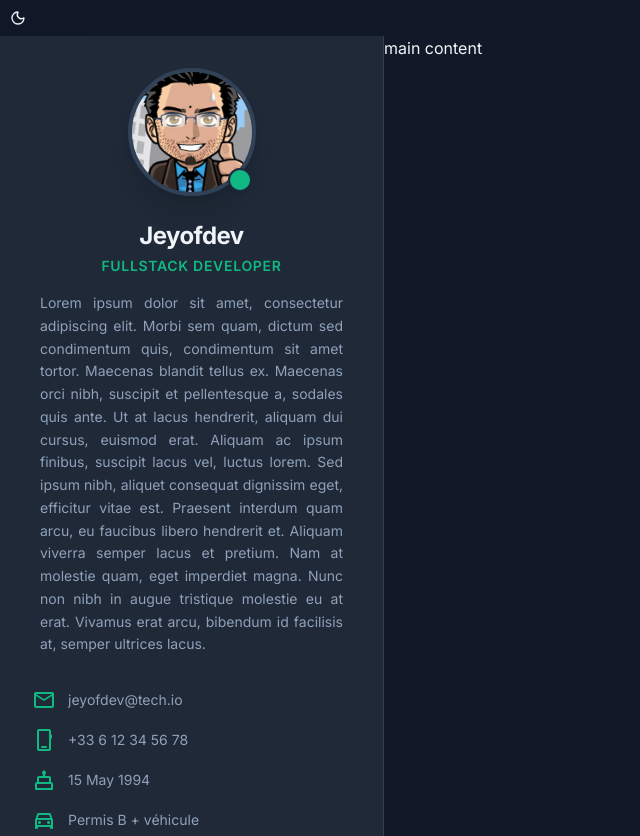
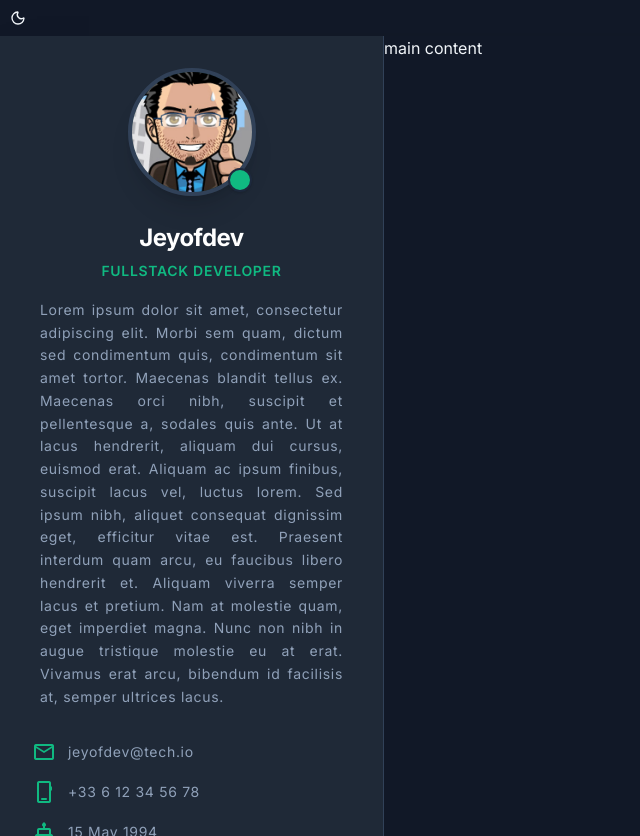
Before and after one commit to jeyofdev/my-interactive-cv, a Next.js app: page /cv in a window 1280 px wide. Shown: the whole page, without its empty margins (0-640 px from the left). Built offline with nearby package versions, Linux system fonts and the light colour scheme.

Commit message:
refactor: adapt component typography to use as child

```diff
--- a/app/(resume)/cv/page.tsx
+++ b/app/(resume)/cv/page.tsx
@@ -52,11 +52,11 @@ const ResumePage = () => {
 					</div>
 
 					{/* Profile name + job */}
-					<h1 className="text-2xl font-bold tracking-tight surface-muted-foreground-secondary capitalize">
-						{resumeData.name}
-					</h1>
+					<Typography variant="h1">{resumeData.name}</Typography>
 
-					<h6 className="text-primary font-semibold text-sm uppercase tracking-wider mt-1">{resumeData.title}</h6>
+					<Typography variant="h6" className="mt-1">
+						{resumeData.title}
+					</Typography>
 
 					{/* description summary */}
 					<Typography variant="lead" className="mt-4 px-2">
@@ -109,9 +109,19 @@ const ResumePage = () => {
 												}
 												rounded="sm"
 											>
-												{skill.label}
+												<Typography
+													variant="small"
+													color="text-current"
+													fontSize="xs"
+													fontWeight="semibold"
+													lineHeight="none"
+													asChild
+												>
+													<span>{skill.label}</span>
+												</Typography>
 											</Chip>
 										)}
+										titleClassName="m-0 mb-4"
 									/>
 								</>
 							)}
@@ -123,11 +133,22 @@ const ResumePage = () => {
 							keyExtractor={(item) => item.id}
 							renderItem={(lang) => (
 								<Chip variant="default" color="default">
-									{lang.label} ({lang.level})
+									<Typography
+										variant="small"
+										color="text-current"
+										fontSize="xs"
+										fontWeight="semibold"
+										lineHeight="none"
+										asChild
+									>
+										<span>
+											{lang.label} ({lang.level})
+										</span>
+									</Typography>
 								</Chip>
 							)}
 							variantTitle="default"
-							marginTitle="m-0 mb-4"
+							titleClassName="m-0 mb-4"
 						/>
 
 						<ProfileBlock
@@ -137,9 +158,10 @@ const ResumePage = () => {
 							keyExtractor={(item) => item.id}
 							renderItem={(hobby) => <HobbyCard hobby={hobby} />}
 							variantTitle="hobby"
-							fontSizeTitle="xs"
-							marginTitle="m-0 mb-4"
+							colorTitle="secondary"
+							fontSizeTitle="sm"
 							borderTitle="thin"
+							titleClassName="m-0 mb-4"
 							containerClassName="pt-4"
 						/>
 					</div>
--- a/components/items/profile-item.tsx
+++ b/components/items/profile-item.tsx
@@ -1,6 +1,6 @@
-import { FC } from "react";
-import { Icon } from "../ui/icons/icon";
-import Link from "next/link";
+import { FC, ReactNode } from "react";
+import { Icon } from "@/components/ui/icons/icon";
+import { Typography } from "@/components/ui/typography/typography";
 
 type ProfileItem = {
 	icon: string;
@@ -10,18 +10,30 @@ type ProfileItem = {
 	isSocial?: boolean;
 };
 
+type ProfileItemLabel = {
+	label: string;
+};
+
 export const ProfileItem: FC<ProfileItem> = ({ icon, label, hasLink, href, isSocial }) => {
 	return (
-		<div className="flex items-center gap-3 text-sm text-surface-muted-foreground hover:text-primary group cursor-pointer transition-colors">
+		<div className="group flex items-center gap-3">
 			<Icon icon={icon} color="text-primary" size="1.5rem" className="group-hover:scale-110 transition-transform" />
 
 			{hasLink && href ? (
-				<a href={href} target="_blank">
-					{`${isSocial ? "@" : ""}${label}`}
+				<a href={href} target="_blank" className="cursor-pointer">
+					<ProfileItemContent label={`${isSocial ? "@" : ""}${label}`} />
 				</a>
 			) : (
-				<span>{label}</span>
+				<ProfileItemContent label={label} />
 			)}
 		</div>
 	);
 };
+
+const ProfileItemContent: FC<ProfileItemLabel> = ({ label }) => {
+	return (
+		<Typography variant="small" className="group-hover:text-primary transition-colors">
+			{label}
+		</Typography>
+	);
+};
--- a/components/ui/chips/chip.tsx
+++ b/components/ui/chips/chip.tsx
@@ -5,7 +5,7 @@ import { Slot } from "radix-ui";
 import { cn } from "@/lib/utils";
 
 const chipVariants = cva(
-	"inline-flex items-center justify-center px-3 py-1 text-xs font-semibold shadow-sm transition-colors cursor-default whitespace-nowrap",
+	"inline-flex items-center justify-center px-3 py-1 shadow-sm transition-colors cursor-default whitespace-nowrap",
 	{
 		variants: {
 			variant: {
@@ -75,16 +75,24 @@ const Chip = ({
 	asChild = false,
 	...props
 }: React.ComponentProps<"span"> & VariantProps<typeof chipVariants> & { asChild?: boolean }) => {
-	const Comp = asChild ? Slot.Root : "span";
+	const Component = asChild ? Slot.Root : "span";
 
 	return (
-		<Comp
+		<Component
 			data-slot="badge"
 			data-variant={variant}
 			data-color={color}
 			data-rounded={rounded}
 			data-borderWidth={borderWidth}
-			className={cn(chipVariants({ variant, color, rounded, borderWidth }), className)}
+			className={cn(
+				chipVariants({
+					variant,
+					color,
+					rounded,
+					borderWidth,
+				}),
+				className,
+			)}
 			{...props}
 		/>
 	);
--- a/components/ui/title/block-title.tsx
+++ b/components/ui/title/block-title.tsx
@@ -4,11 +4,15 @@ import { Slot } from "radix-ui";
 
 import { cn } from "@/lib/utils";
 
-const profileBlockTitleVariants = cva("font-bold uppercase", {
+const profileBlockTitleVariants = cva("flex font-bold uppercase", {
 	variants: {
 		variant: {
 			default: "text-surface-muted-foreground-title tracking-[0.2em]",
 			hobby: "text-[10px] text-surface-muted-foreground-title-secondary tracking-widest pb-1.5",
+		},
+		color: {
+			default: "text-surface-muted-foreground-title",
+			secondary: "text-foreground",
 		},
 		fontSize: {
 			"10": "text-[10px]",
@@ -26,6 +30,7 @@ const profileBlockTitleVariants = cva("font-bold uppercase", {
 	},
 	defaultVariants: {
 		variant: "default",
+		color: "default",
 		fontSize: "xs",
 		border: "none",
 	},
@@ -34,10 +39,10 @@ const profileBlockTitleVariants = cva("font-bold uppercase", {
 export type ProfileBlockTitleVariant = VariantProps<typeof profileBlockTitleVariants>["variant"];
 export type ProfileBlockTitleBorder = VariantProps<typeof profileBlockTitleVariants>["border"];
 export type ProfileBlockTitleFontSize = VariantProps<typeof profileBlockTitleVariants>["fontSize"];
+export type ProfileBlockTitleColor = VariantProps<typeof profileBlockTitleVariants>["color"];
 
 type ProfileBlockTitleProps = VariantProps<typeof profileBlockTitleVariants> & {
 	label: string;
-	margin?: string;
 	asChild?: boolean;
 	className?: string;
 };
@@ -45,18 +50,18 @@ type ProfileBlockTitleProps = VariantProps<typeof profileBlockTitleVariants> & {
 export const ProfileBlockTitle = ({
 	label,
 	variant,
-	margin = "m-0 mb-4",
+	color,
 	fontSize,
 	border,
 	className,
 	asChild = false,
 	...props
 }: ProfileBlockTitleProps & React.HTMLAttributes<HTMLElement>) => {
-	const Comp: React.ElementType = asChild ? Slot.Root : "h3";
+	const Component: React.ElementType = asChild ? Slot.Root : "span";
 
 	return (
-		<Comp className={cn(profileBlockTitleVariants({ variant, fontSize, border }), margin, className)} {...props}>
+		<Component className={cn(profileBlockTitleVariants({ variant, color, fontSize, border }), className)} {...props}>
 			{label}
-		</Comp>
+		</Component>
 	);
 };
--- a/components/ui/typography/base-typography.tsx
+++ b/components/ui/typography/base-typography.tsx
@@ -11,6 +11,17 @@ const baseTypographyVariants = cva("", {
 			muted: "text-sm text-muted-foreground", // l’information secondaire, Moins prioritaire
 			small: "text-sm font-medium leading-none", // le micro-texte UI, label, badge...
 			code: "rounded bg-muted px-1 py-0.5 font-mono text-sm", // le code inline
+			h1: "",
+			h6: "",
+		},
+		color: {
+			default: "text-foreground",
+			primary: "text-primary",
+			"surface-muted-foreground": "text-surface-muted-foreground",
+			"surface-muted-foreground-secondary": "text-surface-muted-foreground-secondary",
+			"surface-muted-foreground-info": "text-surface-muted-foreground-info",
+			"surface-muted-foreground-info-title": "text-surface-muted-foreground-info-title",
+			"text-current": "text-current",
 		},
 		fontSize: {
 			xs: "text-xs",
@@ -21,13 +32,18 @@ const baseTypographyVariants = cva("", {
 			"2xl": "text-2xl",
 			"3xl": "text-3xl",
 			"4xl": "text-4xl",
+			"custom-11": "text-[11px]",
 		},
-		color: {
-			default: "text-foreground",
-			primary: "text-primary",
-			"surface-muted-foreground": "text-surface-muted-foreground",
+		fontWeight: {
+			thin: "font-thin",
+			light: "font-light",
+			normal: "font-normal",
+			medium: "font-medium",
+			semibold: "font-semibold",
+			bold: "font-bold",
+			extrabold: "font-extrabold",
 		},
-		align: {
+		textAlign: {
 			left: "text-left",
 			center: "text-center",
 			right: "text-right",
@@ -38,15 +54,31 @@ const baseTypographyVariants = cva("", {
 			tight: "leading-tight",
 			normal: "leading-normal",
 			relaxed: "leading-relaxed",
-			loose: "leading-loose",
+		},
+		letterSpacing: {
+			tighter: "tracking-tighter",
+			tight: "tracking-tight",
+			normal: "tracking-normal",
+			wide: "tracking-wide",
+			wider: "tracking-wider",
+			widest: "tracking-widest",
+		},
+		textTransform: {
+			uppercase: "uppercase",
+			lowercase: "lowercase",
+			capitalize: "capitalize",
+			normal: "normal-case",
 		},
 	},
 	defaultVariants: {
 		variant: "p",
+		color: "default",
 		fontSize: "sm",
-		color: "default",
-		align: "left",
+		fontWeight: "normal",
+		textAlign: "left",
 		lineHeight: "normal",
+		letterSpacing: "normal",
+		textTransform: "normal",
 	},
 });
 
@@ -59,6 +91,8 @@ const variantElementMap: Record<
 	muted: "p",
 	small: "span",
 	code: "code",
+	h1: "h1",
+	h6: "h6",
 };
 
 export type BaseTypographyProps = Omit<React.HTMLAttributes<HTMLElement>, "color"> &
@@ -69,10 +103,13 @@ export type BaseTypographyProps = Omit<React.HTMLAttributes<HTMLElement>, "color
 export const BaseTypography = ({
 	asChild,
 	variant,
+	color,
 	fontSize,
-	color,
-	align,
+	fontWeight,
+	textAlign,
 	lineHeight,
+	letterSpacing,
+	textTransform,
 	className,
 	...props
 }: BaseTypographyProps) => {
@@ -80,7 +117,19 @@ export const BaseTypography = ({
 
 	return (
 		<Component
-			className={cn(baseTypographyVariants({ variant, fontSize, color, align, lineHeight }), className)}
+			className={cn(
+				baseTypographyVariants({
+					variant,
+					color,
+					fontSize,
+					fontWeight,
+					textAlign,
+					lineHeight,
+					letterSpacing,
+					textTransform,
+				}),
+				className,
+			)}
 			{...props}
 		/>
 	);
--- a/components/ui/typography/typography.tsx
+++ b/components/ui/typography/typography.tsx
@@ -6,18 +6,35 @@ import { typographyVariants } from "@/data/typography";
 type TypographyProps = Omit<BaseTypographyProps, "asChild"> & {
 	children: ReactNode;
 	variant: keyof typeof typographyVariants;
+	asChild?: boolean;
 };
 
-export const Typography = ({ variant, fontSize, color, align, lineHeight, className, ...props }: TypographyProps) => {
+export const Typography = ({
+	variant,
+	color,
+	fontSize,
+	fontWeight,
+	textAlign,
+	lineHeight,
+	letterSpacing,
+	textTransform,
+	className,
+	asChild = false,
+	...props
+}: TypographyProps) => {
 	const selected = typographyVariants[variant];
 
 	return (
 		<BaseTypography
+			asChild={asChild}
 			variant={variant ?? selected.variant}
 			fontSize={fontSize ?? selected.fontSize}
+			fontWeight={fontWeight ?? selected.fontWeight}
 			color={color ?? selected.color}
-			align={align ?? selected.align}
+			textAlign={textAlign ?? selected.textAlign}
 			lineHeight={lineHeight ?? selected.lineHeight}
+			letterSpacing={letterSpacing ?? selected.letterSpacing}
+			textTransform={textTransform ?? selected.textTransform}
 			className={cn(selected.className, className)}
 			{...props}
 		>
--- a/data/typography.ts
+++ b/data/typography.ts
@@ -2,19 +2,68 @@ import { BaseTypographyProps } from "@/components/ui/typography/base-typography"
 
 type TypographyVariantConfig = {
 	variant: BaseTypographyProps["variant"];
+	color?: BaseTypographyProps["color"];
 	fontSize?: BaseTypographyProps["fontSize"];
-	color?: BaseTypographyProps["color"];
-	align?: BaseTypographyProps["align"];
+	fontWeight?: BaseTypographyProps["fontWeight"];
+	textAlign?: BaseTypographyProps["textAlign"];
 	lineHeight?: BaseTypographyProps["lineHeight"];
+	letterSpacing?: BaseTypographyProps["letterSpacing"];
+	textTransform?: BaseTypographyProps["textTransform"];
 	className?: string;
 };
 
-export const typographyVariants: Record<string, TypographyVariantConfig> = {
+const paragraphVariants: Record<string, TypographyVariantConfig> = {
 	lead: {
 		variant: "lead",
+		color: "surface-muted-foreground",
 		fontSize: "sm",
+		textAlign: "justify",
+		lineHeight: "relaxed",
+		letterSpacing: "wider",
+	},
+	muted: {
+		variant: "small",
+		color: "surface-muted-foreground-info",
+		fontSize: "custom-11",
+		fontWeight: "thin",
+		textAlign: "left",
+		lineHeight: "normal",
+		letterSpacing: "normal",
+	},
+	small: {
+		variant: "small",
 		color: "surface-muted-foreground",
-		align: "justify",
+		fontSize: "sm",
+		textAlign: "justify",
 		lineHeight: "relaxed",
+		letterSpacing: "wider",
 	},
 };
+
+const headingVariants: Record<string, TypographyVariantConfig> = {
+	h1: {
+		variant: "h1",
+		color: "surface-muted-foreground-secondary",
+		fontSize: "2xl",
+		fontWeight: "bold",
+		textAlign: "center",
+		lineHeight: "normal",
+		letterSpacing: "tight",
+		textTransform: "capitalize",
+	},
+	h6: {
+		variant: "h6",
+		color: "primary",
+		fontSize: "sm",
+		fontWeight: "semibold",
+		textAlign: "justify",
+		lineHeight: "relaxed",
+		letterSpacing: "wider",
+		textTransform: "uppercase",
+	},
+};
+
+export const typographyVariants = {
+	...paragraphVariants,
+	...headingVariants,
+};
```
Also changed, not shown: components/block/profile-block.tsx (+7 -3 lines), components/cards/hobby-card.tsx (+15 -3 lines).
